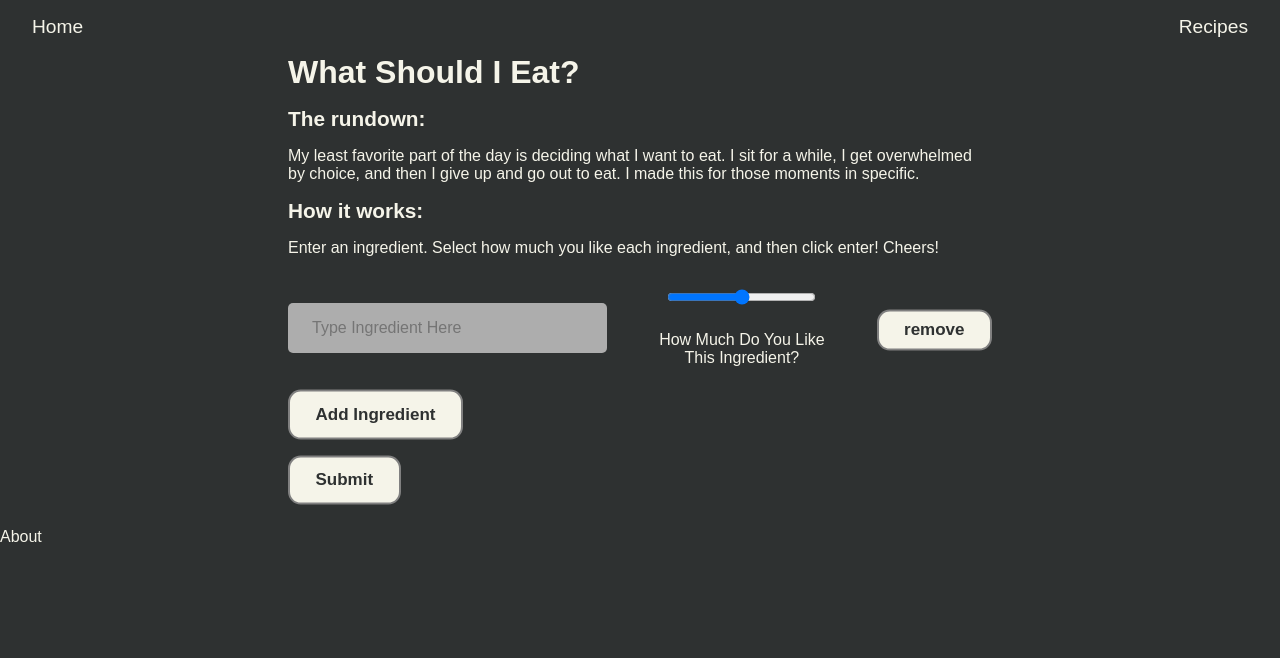
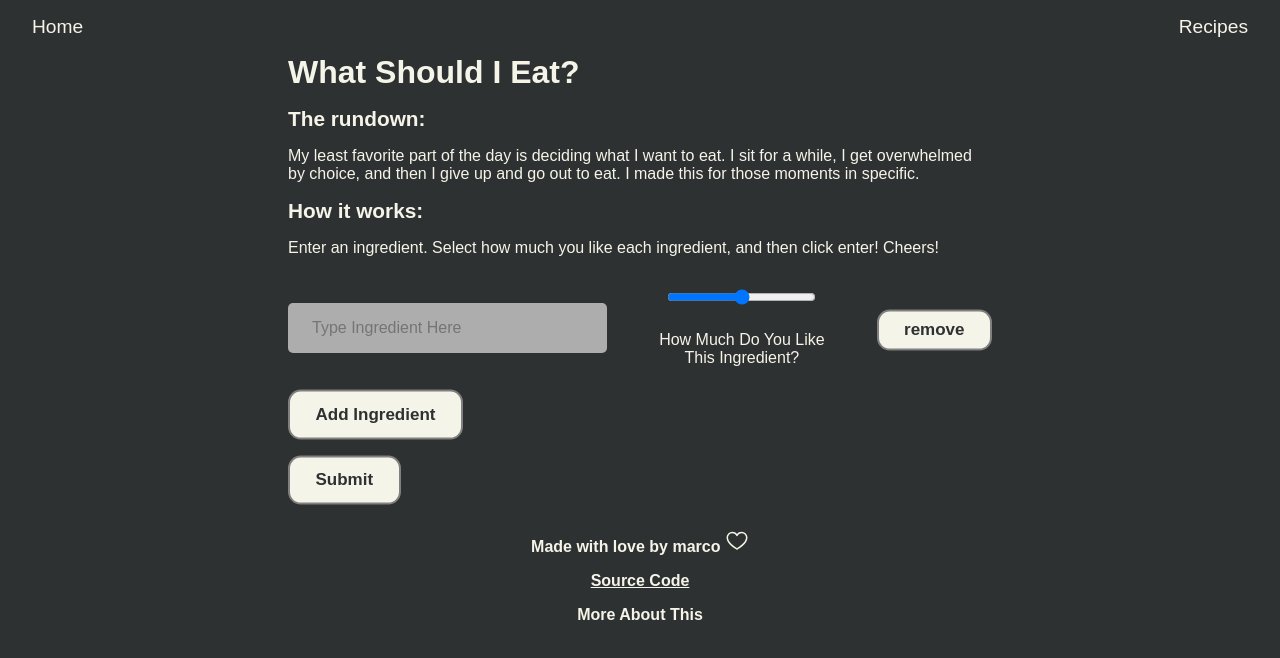
Before and after one commit to mramirez0610/whatshouldieat, a Next.js app: page / in a window 1280 px wide. Shown: the top 658 px of the page. Built offline with nearby package versions, Linux system fonts and the light colour scheme; a web font is replaced by a local one.

Commit message:
footer and modal updates

```diff
--- /dev/null
+++ b/src/app/styles/components/footer.module.scss
@@ -0,0 +1,15 @@
+@use "../all" as *;
+
+.footer {
+  width: 100%;
+  display: flex;
+  flex-direction: column;
+  justify-content: center;
+  align-items: center;
+
+  h4 {
+    a {
+      color: $white;
+    }
+  }
+}
--- a/src/app/styles/components/modal.module.scss
+++ b/src/app/styles/components/modal.module.scss
@@ -1,4 +1,45 @@
+@use "../all" as *;
+
 .modal {
-  width: 25vw;
-  height: 25vh;
+  .modalBackdrop {
+    position: fixed;
+    top: 0;
+    left: 0;
+    width: 100vw;
+    height: 100vh;
+    background: rgba(0, 0, 0, 0.5);
+    backdrop-filter: blur(5px);
+    z-index: 200;
+  }
+
+  .modalContainer {
+    position: fixed;
+    background-color: $white;
+    color: $black;
+    top: 50%;
+    left: 50%;
+    transform: translate(-50%, -50%);
+    width: 50vw;
+    height: 50vh;
+    border-radius: 8px;
+    z-index: 201;
+    display: flex;
+    flex-direction: column;
+    justify-content: center;
+    align-items: center;
+
+    .modalContainerClose {
+      position: absolute;
+      top: 10px;
+      right: 10px;
+      cursor: pointer;
+      font-size: 1.2rem;
+      color: $black;
+    }
+
+    //cool....
+    &Content {
+      padding: 1rem;
+    }
+  }
 }
--- a/src/components/AboutModal.js
+++ b/src/components/AboutModal.js
@@ -3,7 +3,11 @@ export default function AboutModal() {
     <div>
       <h1>What Should I Eat?</h1>
       <h3>Welcome!</h3>
-      <p>Thanks for stopping by!</p>
+      <p>
+        Thanks for stopping by! This is definitely still a work in progress, but
+        its getting there. I appreciate you even clicking on this!
+      </p>
+      <p>Have a great day!</p>
     </div>
   );
 }
--- a/src/components/Footer.js
+++ b/src/components/Footer.js
@@ -2,6 +2,9 @@
 import { useState } from "react";
 import Modal from "@components/Modal";
 import AboutModal from "@components/AboutModal";
+import Link from "next/link";
+import { Heart } from "@phosphor-icons/react";
+import styles from "@styles/components/footer.module.scss";
 
 export default function Footer() {
   const [isModalOpen, setIsModalOpen] = useState(false);
@@ -10,11 +13,21 @@ export default function Footer() {
   const closeModal = () => setIsModalOpen(false);
 
   return (
-    <div>
-      <div onClick={openModal}>About</div>
-      <Modal isOpen={isModalOpen} closeModal={closeModal}>
-        <AboutModal />
-      </Modal>
+    <div className={styles.footer}>
+      <h4>
+        Made with love by marco <Heart size={24} />
+      </h4>
+      <h4>
+        <Link href="https://github.com/mramirez0610/whatshouldieat">
+          Source Code
+        </Link>
+      </h4>
+      <div className={styles.modalWrapper}>
+        <h4 onClick={openModal}>More About This</h4>
+        <Modal isOpen={isModalOpen} closeModal={closeModal}>
+          <AboutModal />
+        </Modal>
+      </div>
     </div>
   );
 }
--- a/src/components/Modal.js
+++ b/src/components/Modal.js
@@ -1,12 +1,20 @@
 import styles from "@styles/components/modal.module.scss";
+import { X } from "@phosphor-icons/react";
 
 export default function Modal({ closeModal, isOpen, children }) {
   if (!isOpen) return null;
 
   return (
     <div className={styles.modal}>
-      <div onClick={closeModal}>X</div>
-      <div className={styles.modalContent}>{children}</div>
+      <div className={styles.modalBackdrop} onClick={closeModal}></div>
+      <div className={styles.modalContainer}>
+        <X
+          size={24}
+          className={styles.modalContainerClose}
+          onClick={closeModal}
+        />
+        <div className={styles.modalContainerContent}>{children}</div>
+      </div>
     </div>
   );
 }
```
